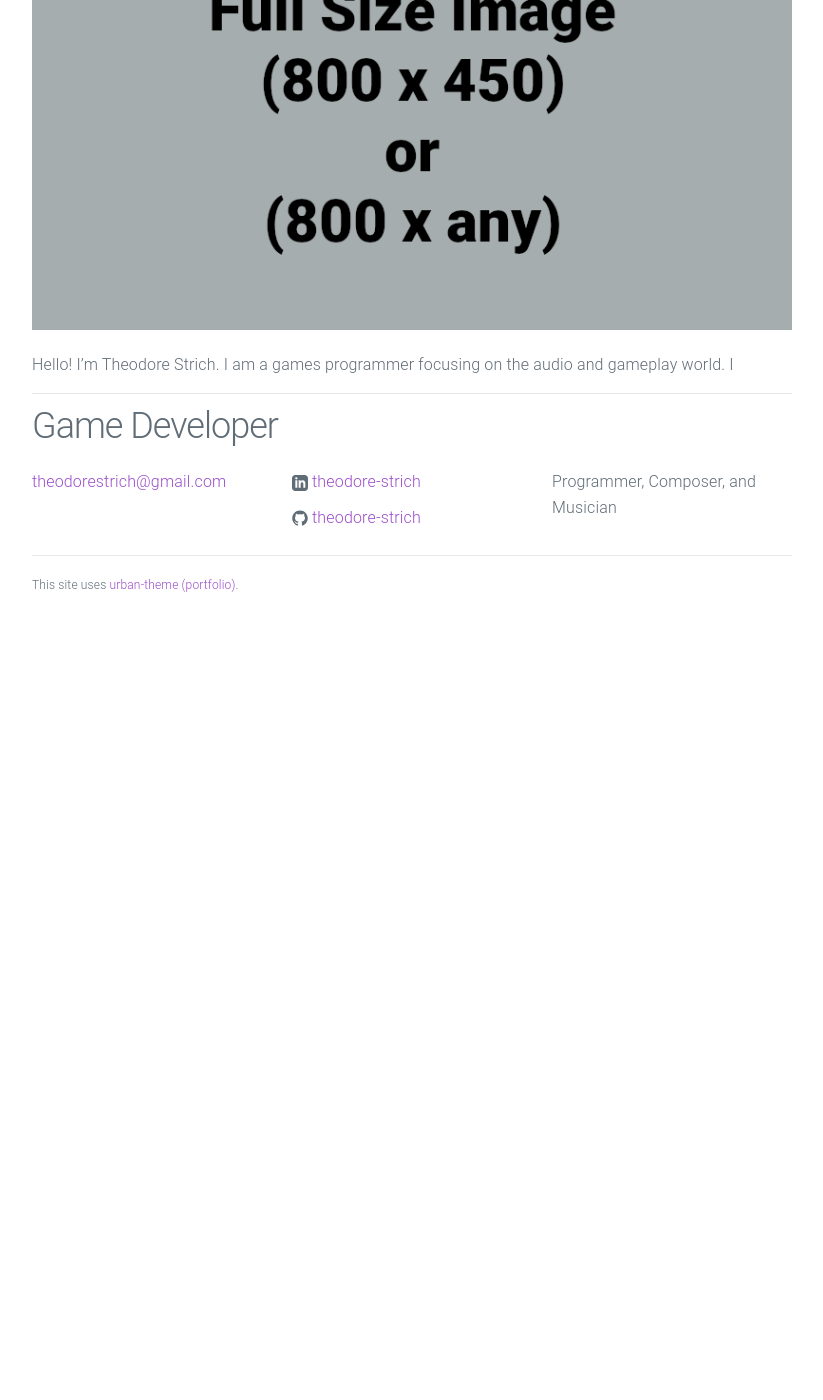
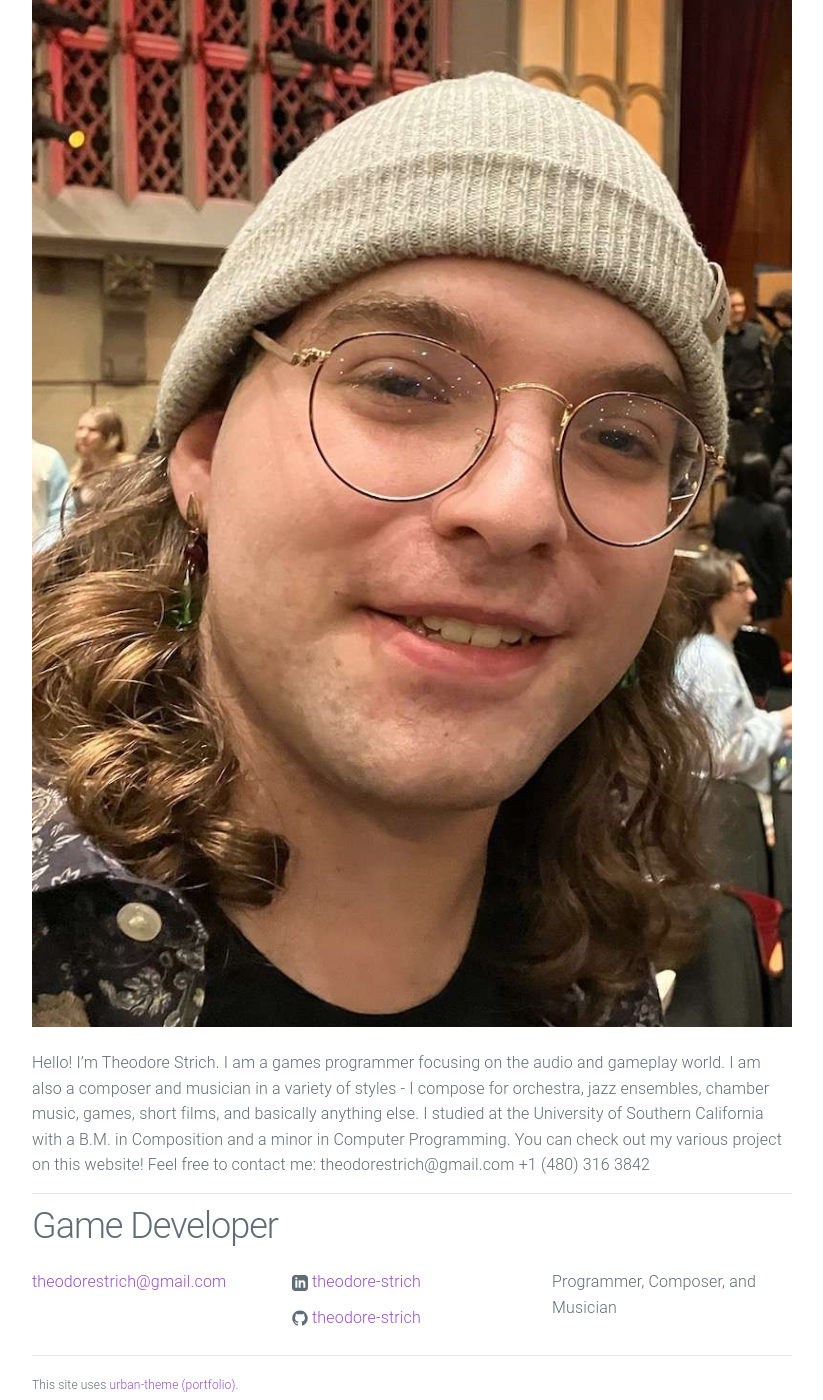
Before and after one commit to tstrich-tstrich/tstrich-tstrich.github.io, a Jekyll site: the page built from about.md, in a window 1280 px wide and 1400 px high, scrolled down 409 px. Shown: the whole window, without its empty margins (228-1051 px from the left). Built offline with Jekyll 4.4.1, drawn with Linux system fonts in a browser that asks for light colours; before the commit the page ends 1039 px from its top, so only the background shows below that.

Commit message:
updated bio and details

```diff
--- a/about.md
+++ b/about.md
@@ -6,4 +6,6 @@ permalink: /about/
 
 ![Picture 1](/assets/fullsize.png)
 
-Hello! I'm Theodore Strich. I am a games programmer focusing on the audio and gameplay world. I
+Hello! I'm Theodore Strich. I am a games programmer focusing on the audio and gameplay world. I am also a composer and musician in a variety of styles - I compose for orchestra, jazz ensembles, chamber music, games, short films, and basically anything else. I studied at the University of Southern California with a B.M. in Composition and a minor in Computer Programming. You can check out my various project on this website! Feel free to contact me:
+theodorestrich@gmail.com
++1 (480) 316 3842
```
Also changed, not shown: assets/IMG_0367.jpg (added), assets/fullsize.png, assets/header.png, 1 other file.
